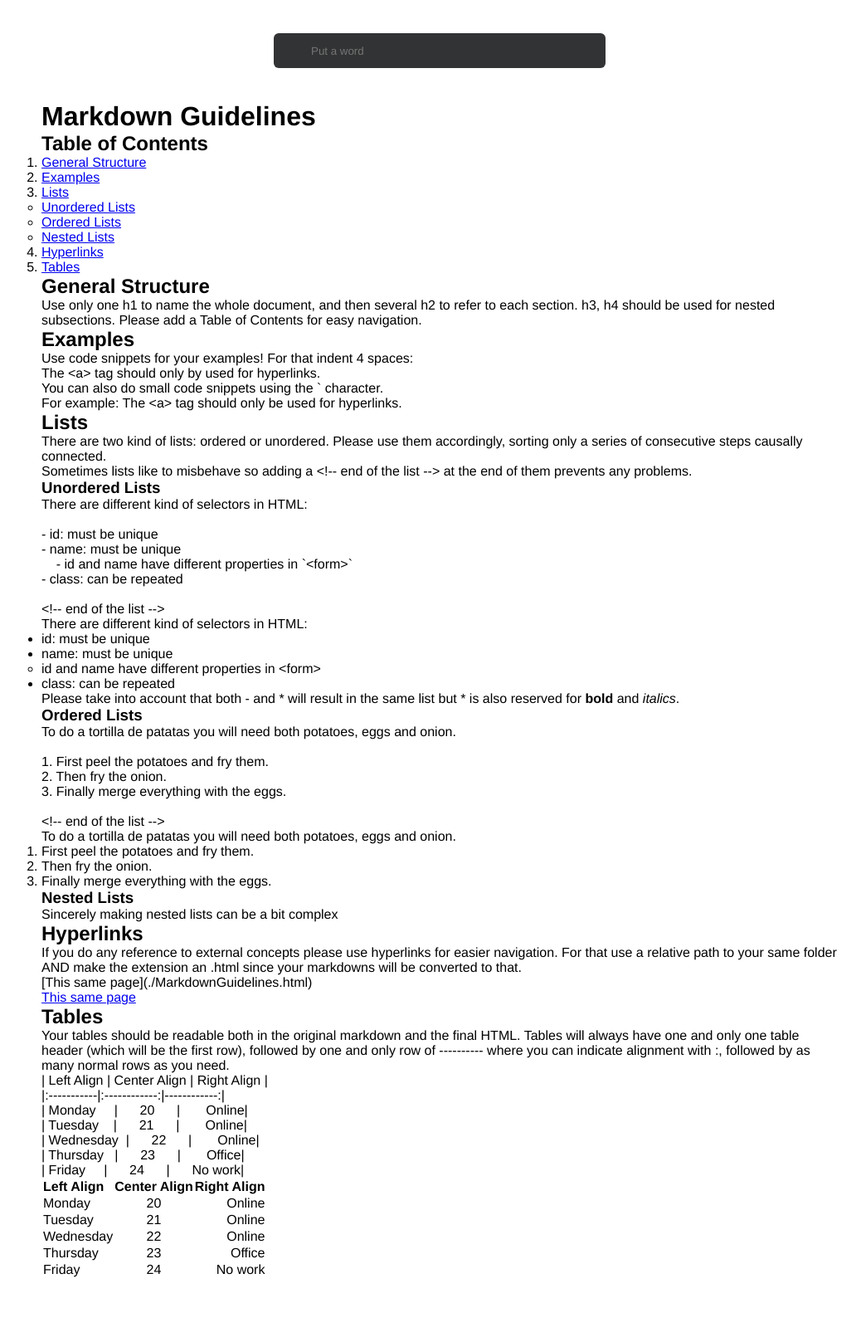
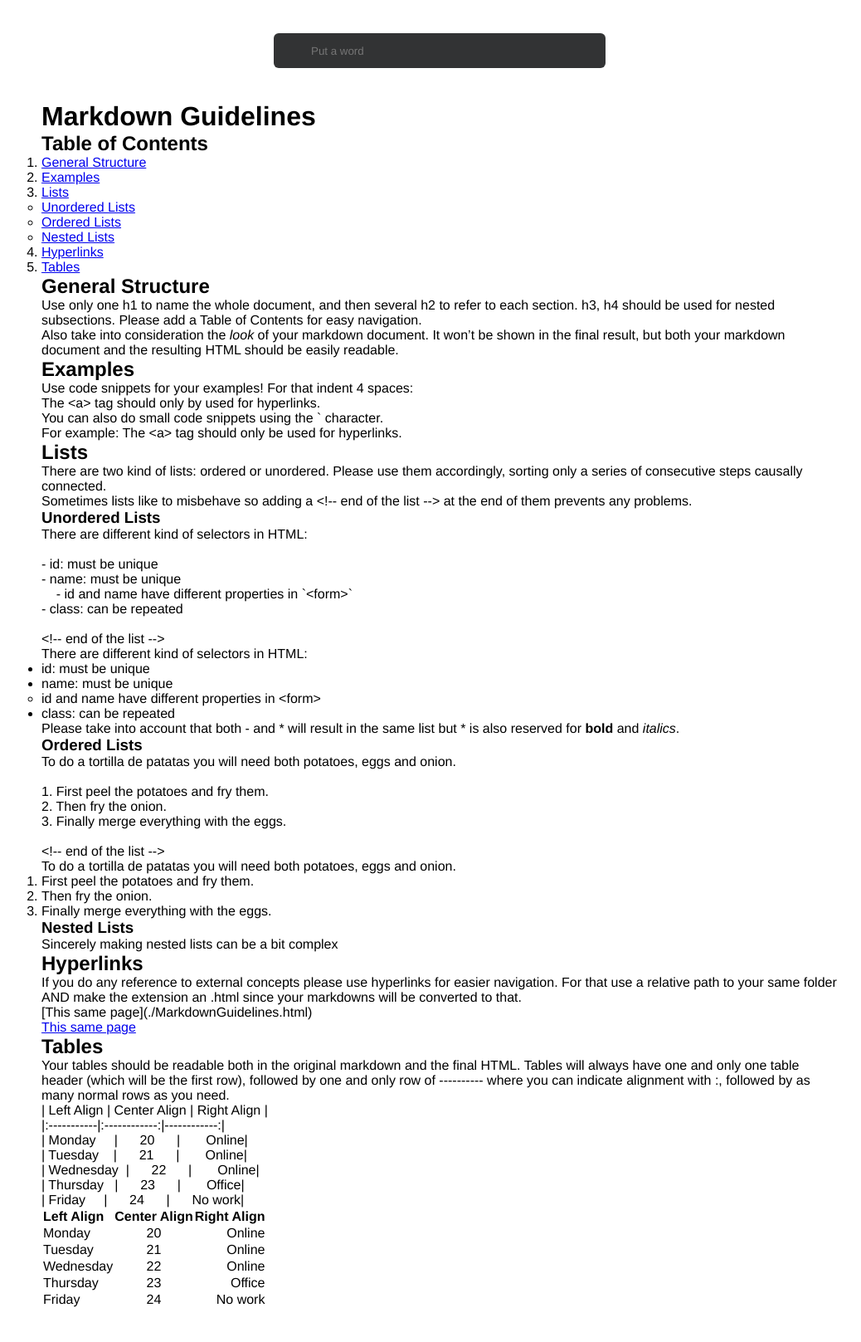
Before and after one commit to BCNGEEKS/Geekateca, a Jekyll site: the page built from MarkdownGuidelines.md, in a window 1280 px wide. Shown: the whole page at 83% size, without its empty margins (110-1148 px from the left). Built offline with Jekyll 4.4.1, drawn with Linux system fonts in a browser that asks for light colours; our own code applies the rules of GitHub Pages for plain Markdown files; before the commit the page ends 1581 px from its top, so only the background shows below that.

Commit message:
Update MarkdownGuidelines.md

```diff
--- a/MarkdownGuidelines.md
+++ b/MarkdownGuidelines.md
@@ -1,6 +1,7 @@
 # Markdown Guidelines
 
 ## Table of Contents
+
 1. [General Structure](#general-structure)
 2. [Examples](#examples)
 3. [Lists](#lists)
@@ -10,9 +11,13 @@
 4. [Hyperlinks](#hyperlinks)
 5. [Tables](#tables)
 
+<!-- end of the list -->
+
 ## General Structure
 
 Use only one h1 to name the whole document, and then several h2 to refer to each section. h3, h4 should be used for nested subsections. Please add a Table of Contents for easy navigation.
+
+Also take into consideration the *look* of your markdown document. It won't be shown in the final result, but both your markdown document and the resulting HTML should be easily readable.
 
 ## Examples
 
```
